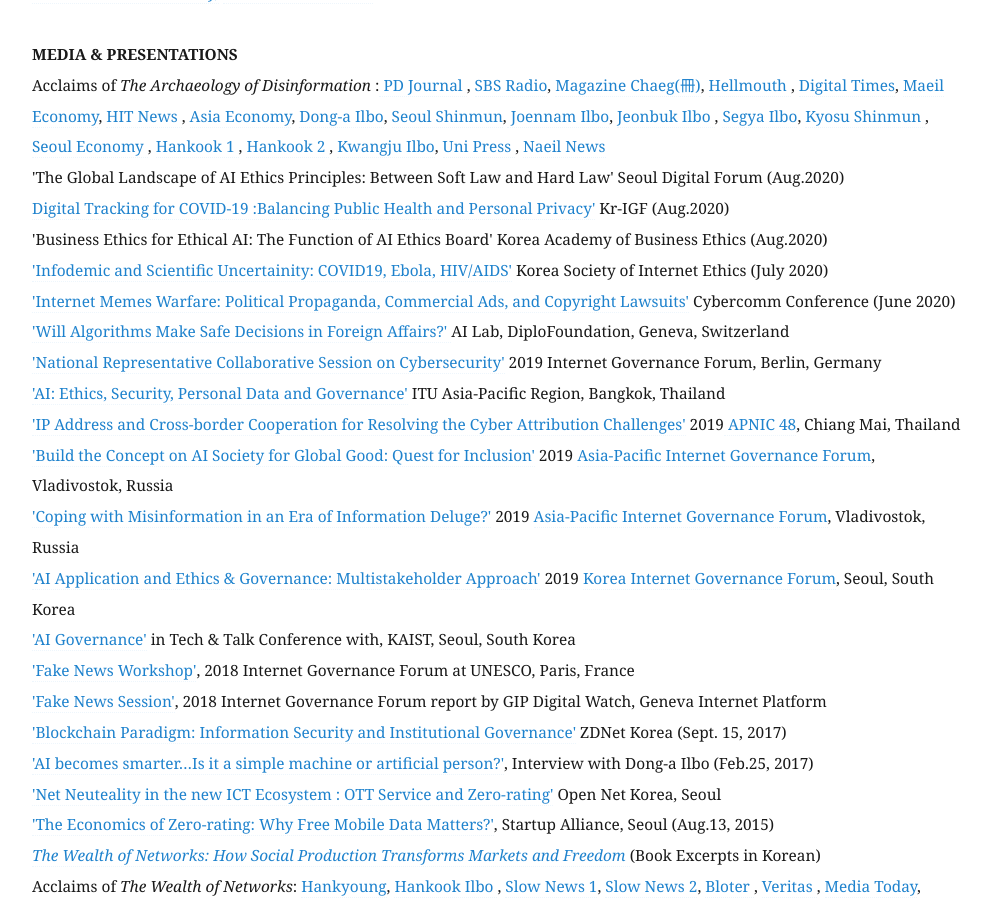
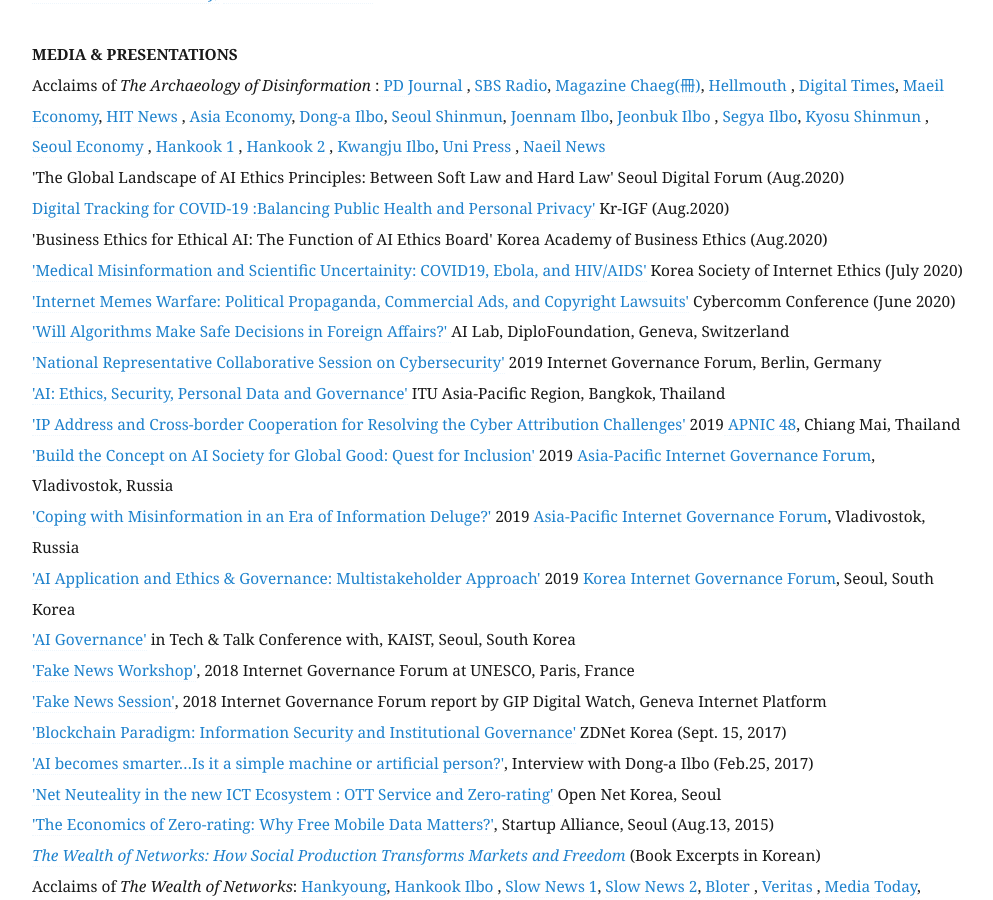
Before and after one commit to eunchangchoi/eunchangchoi.github.io, a Jekyll site: the page built from index.md, in a window 1280 px wide and 900 px high, scrolled down 2107 px. Shown: the whole window, without its empty margins (68-1061 px from the left). Built offline with Jekyll 4.4.1, drawn with Linux system fonts in a browser that asks for light colours.

Commit message:
Update index.md

```diff
--- a/index.md
+++ b/index.md
@@ -36,7 +36,7 @@
 'The Global Landscape of AI Ethics Principles: Between Soft Law and Hard Law' Seoul Digital Forum (Aug.2020) <br>
 <a href="https://www.slideshare.net/secret/vlJ18LSZxcB11J"> Digital Tracking for COVID-19 :Balancing Public Health and Personal Privacy'</a> Kr-IGF (Aug.2020) <br>
 'Business Ethics for Ethical AI: The Function of AI Ethics Board' Korea Academy of Business Ethics (Aug.2020) <br>
-<a href="https://youtu.be/UE72pdH8kBU">'Infodemic and Scientific Uncertainity: COVID19, Ebola, HIV/AIDS'</a> Korea Society of Internet Ethics (July 2020)<br>
+<a href="https://youtu.be/UE72pdH8kBU">'Medical Misinformation and Scientific Uncertainity: COVID19, Ebola, and HIV/AIDS'</a> Korea Society of Internet Ethics (July 2020)<br>
 <a href="https://www.slideshare.net/EunChangChoi/internet-meme-warfare-political-propaganda-commercial-ads-copyright-lawsuits"> 'Internet Memes Warfare: Political Propaganda, Commercial Ads, and Copyright Lawsuits'</a> Cybercomm Conference (June 2020)<br>
 <a href="https://www.diplomacy.edu/blog/will-algorithms-make-safe-decisions-foreign-affairs">'Will Algorithms Make Safe Decisions in Foreign Affairs?' </a> AI Lab, DiploFoundation, Geneva, Switzerland <br>
 <a href="https://www.youtube.com/watch?v=nsZJaB3fx0E&feature=youtu.be&t=1689">'National Representative Collaborative Session on Cybersecurity'</a> 2019 Internet Governance Forum, Berlin, Germany <br>
```
